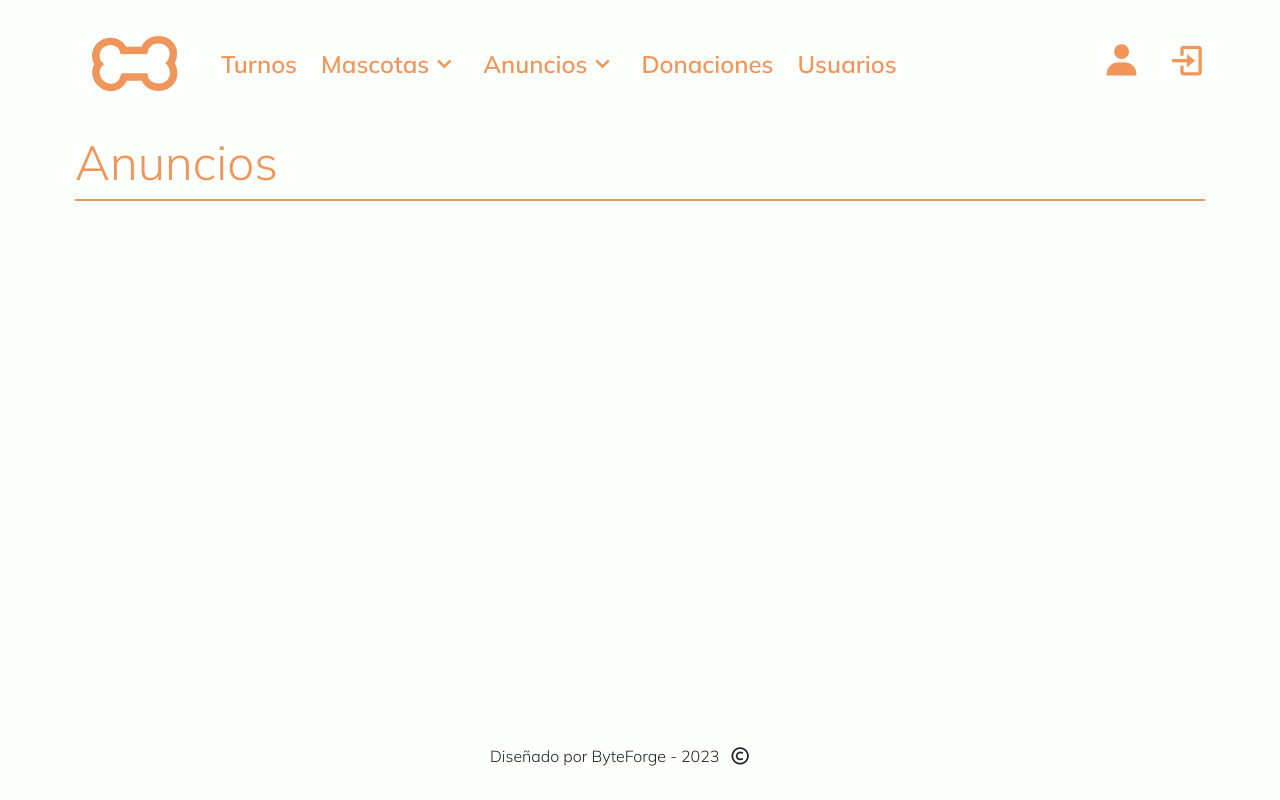
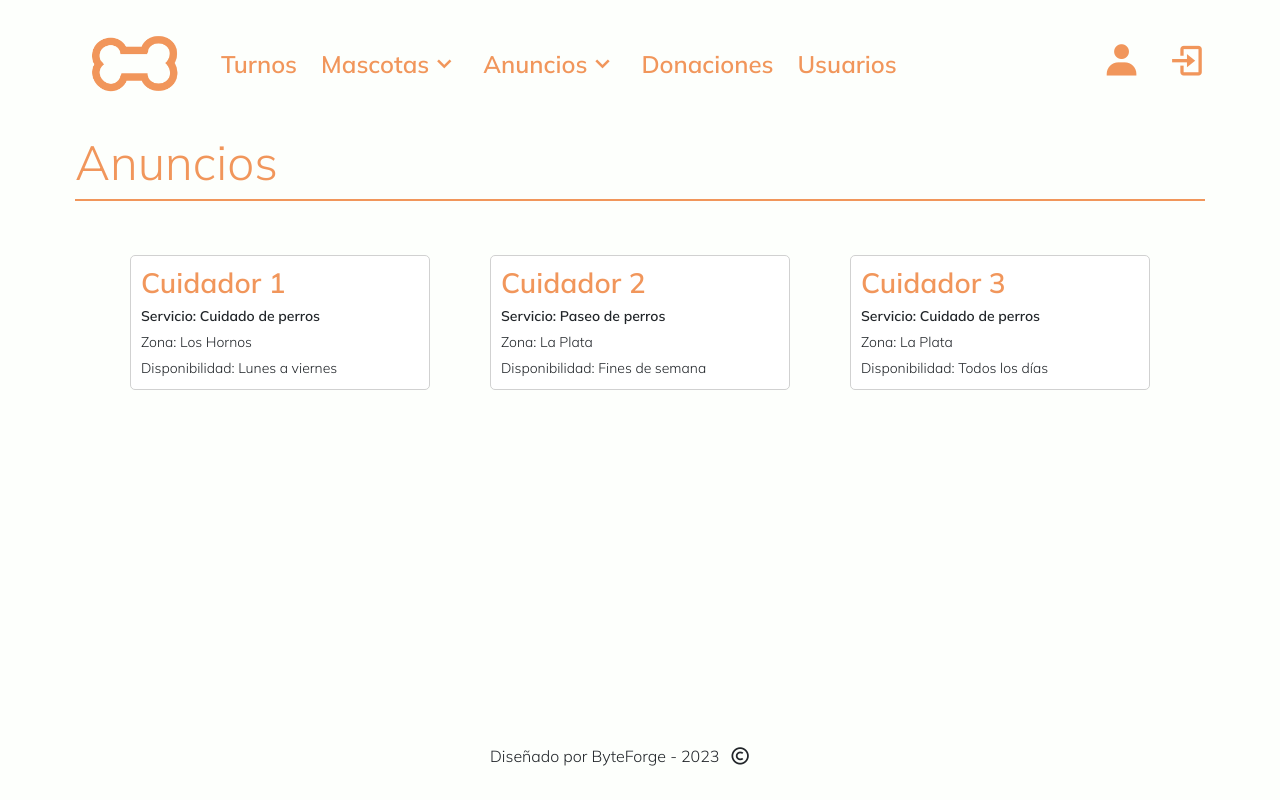
Before and after one commit to Ationno/App-Veterinaria-INGS2, an Angular app: page /anuncios in a window 1280 px wide. Built offline with nearby package versions, Linux system fonts and the light colour scheme.

Commit message:
estilos del listado de anuncios agregados

```diff
--- a/src/app/components/anuncios/anuncio.component.html
+++ b/src/app/components/anuncios/anuncio.component.html
@@ -1,5 +1,5 @@
 <div>
     <h1>Anuncios</h1>
-    <div class="anuncios">
-    </div>
+    <div class="anuncios"></div>
+    <app-lista-anuncios [anuncios]="anuncios"></app-lista-anuncios>
 </div>
--- a/src/app/components/anuncios/anuncio.component.ts
+++ b/src/app/components/anuncios/anuncio.component.ts
@@ -9,5 +9,12 @@ import { Anuncio } from 'src/app/interfaces/Anuncio';
 
 export class AnunciosComponent {
     anuncios : Anuncio[] = [];
-	anuncio: Anuncio = {nombre: "", servicio: "", zona: "", disponibilidad: ""};
+
+    constructor(){
+        this.anuncios = [
+            { id: 1, nombre: "Cuidador 1", servicio: "Cuidado de perros", zona: "Los Hornos", disponibilidad: "Lunes a viernes" },
+            { id: 2, nombre: "Cuidador 2", servicio: "Paseo de perros", zona: "La Plata", disponibilidad: "Fines de semana" },
+            { id: 3, nombre: "Cuidador 3", servicio: "Cuidado de perros", zona: "La Plata", disponibilidad: "Todos los días" }
+        ];
+    }
 }
--- /dev/null
+++ b/src/app/components/anuncios/lista-anuncios/lista-anuncios.component.css
@@ -0,0 +1,43 @@
+.anuncios {
+    display: flex;
+    flex-wrap: wrap;
+    justify-content: center;
+    gap: 60px;
+    margin-top: 30px;
+  }
+
+  .anuncio {
+    width: 300px;
+    margin-bottom: 20px;
+    padding: 10px;
+    border: 1px solid #d1d1d1;
+    border-radius: 5px;
+    background-color: #ffffff;
+  }
+
+  .anuncio img {
+    width: 100%;
+    height: auto;
+    margin-bottom: 10px;
+    border-radius: 4px;
+  }
+
+  .anuncio h2 {
+    margin-top: 0;
+    font-weight: 700;
+    font-size: 1.75rem;
+    margin-bottom: .25em;
+  }
+
+  .anuncio p {
+    margin: 5px 0;
+    font-size: 14px;
+  }
+
+  .anuncio p:first-of-type {
+    font-weight: bold;
+  }
+
+  .anuncio p:last-of-type {
+    margin-bottom: 0;
+  }
--- /dev/null
+++ b/src/app/components/anuncios/lista-anuncios/lista-anuncios.component.html
@@ -0,0 +1,8 @@
+<div class="anuncios">
+    <div *ngFor="let anuncio of anuncios" class="anuncio">
+        <h2>{{ anuncio.nombre }}</h2>
+        <p>Servicio: {{ anuncio.servicio }}</p>
+        <p>Zona: {{ anuncio.zona }}</p>
+        <p>Disponibilidad: {{ anuncio.disponibilidad }}</p>
+    </div>
+</div>
--- /dev/null
+++ b/src/app/components/anuncios/lista-anuncios/lista-anuncios.component.ts
@@ -0,0 +1,16 @@
+import { Component, Input } from '@angular/core';
+import { Anuncio } from '../../../interfaces/Anuncio'
+
+@Component({
+  selector: 'app-lista-anuncios',
+  templateUrl: './lista-anuncios.component.html',
+  styleUrls: ['./lista-anuncios.component.css']
+})
+
+export class ListaAnunciosComponent {
+  @Input() anuncios: Anuncio[];
+
+  constructor() {
+    this.anuncios = [];
+  }
+}
--- a/src/app/interfaces/Anuncio.ts
+++ b/src/app/interfaces/Anuncio.ts
@@ -1,5 +1,5 @@
 export interface Anuncio {
-    id?: number,
+    id: number,
     nombre: string,
     servicio: string,
     zona: string,
```
Also changed, not shown: src/app/app.module.ts (+11 -0 lines).
